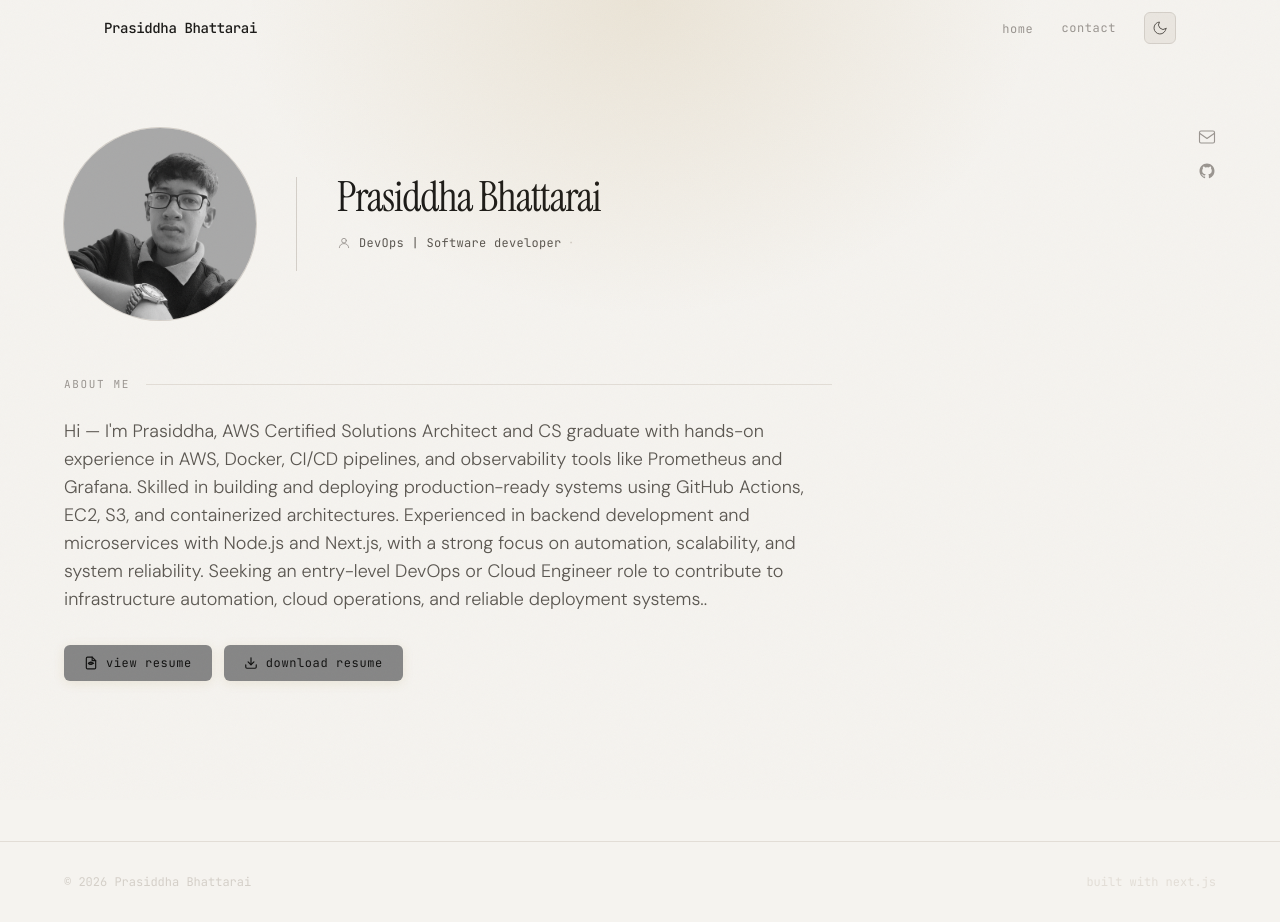
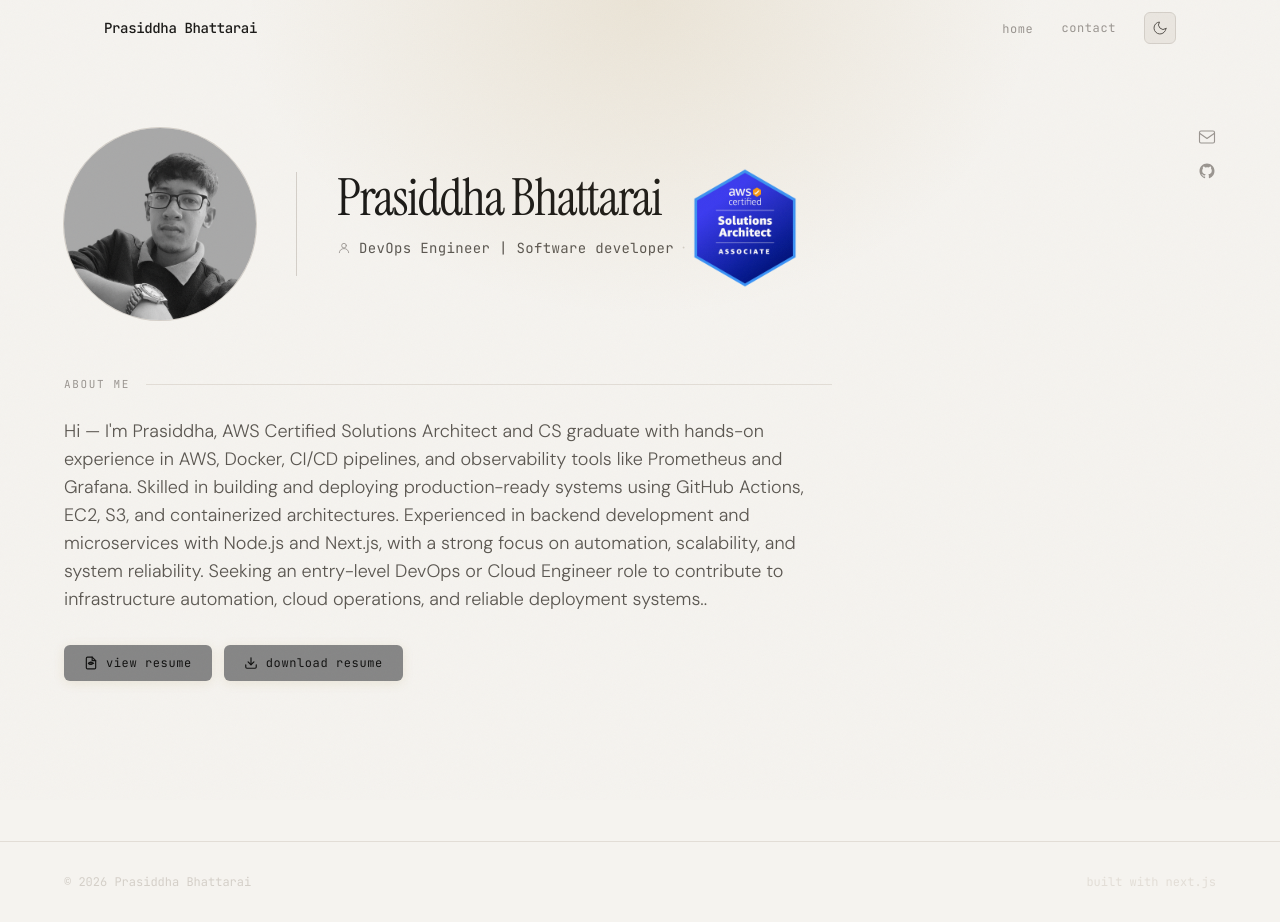
Before and after one commit to PrasiddhaBhattarai/Portfolio, a Next.js app: page / in a window 1280 px wide. Built offline with nearby package versions, Linux system fonts and the light colour scheme.

Commit message:
Created CredlyBadge.tsx and added it to Hero.tsx

```diff
--- /dev/null
+++ b/components/CredlyBadge.tsx
@@ -0,0 +1,58 @@
+// "use client";
+
+// import { useEffect, useRef } from "react";
+
+// export default function CredlyBadge() {
+//   const containerRef = useRef<HTMLDivElement>(null);
+
+//   useEffect(() => {
+//     const script = document.createElement("script");
+//     script.src = "https://cdn.credly.com/assets/utilities/embed.js";
+//     script.async = true;
+
+//     document.body.appendChild(script);
+
+//     return () => {
+//       document.body.removeChild(script);
+//     };
+//   }, []);
+
+//   return (
+//     <div
+//       ref={containerRef}
+//       data-iframe-width="150"
+//       data-iframe-height="270"
+//       data-share-badge-id="1637f74b-98b2-4152-a1d3-bff5939892a8"
+//       data-share-badge-host="https://www.credly.com"
+//     />
+//   );
+// }
+
+import Image from "next/image";
+
+export default function CredlyBadge() {
+  return (
+    <a
+      href="https://www.credly.com/badges/1637f74b-98b2-4152-a1d3-bff5939892a8/public_url"
+      target="_blank"
+      rel="noopener noreferrer"
+      className="inline-flex flex-col items-center gap-2 transition-transform duration-200 hover:scale-105"
+    >
+      <Image
+        src="/images/aws-certified-solutions-architect-associate.png"
+        alt="AWS Certified Solutions Architect Associate"
+        width={120}
+        height={120}
+        className="rounded-md"
+        priority
+      />
+
+      <span
+        className="text-[11px] font-mono tracking-wide text-center"
+        style={{ color: "var(--text-muted)" }}
+      >
+        {/* AWS Certified Solutions Architect */}
+      </span>
+    </a>
+  );
+}
--- a/components/Hero.tsx
+++ b/components/Hero.tsx
@@ -4,6 +4,7 @@ import Image from "next/image";
 import Link from "next/link";
 import SocialLinks from "./SocialLinks";
 import { motion } from "framer-motion";
+import CredlyBadge from "@/components/CredlyBadge";
 
 const FADE_UP = {
   hidden: { opacity: 0, y: 18 },
@@ -71,7 +72,8 @@ export default function Hero() {
                   variants={FADE_UP}
                   initial="hidden"
                   animate="show"
-                  className="font-serif text-3xl sm:text-[2.6rem] leading-none tracking-tight mb-3"
+                  // className="font-serif text-3xl sm:text-[2.6rem] leading-none tracking-tight mb-3"
+                  className="font-serif text-3xl sm:text-[3rem] md:text-[3.2rem] leading-none tracking-tight mb-3"
                   style={{ color: "var(--text-pri)" }}
                 >
                   Prasiddha Bhattarai
@@ -98,10 +100,10 @@ export default function Hero() {
                     <path d="M4 20c0-4 3.6-7 8-7s8 3 8 7" />
                   </svg>
                   <span
-                    className="font-mono text-xs tracking-wide"
+                    className="font-mono text-sm tracking-wide"
                     style={{ color: "var(--text-sec)" }}
                   >
-                    DevOps | Software developer
+                    DevOps Engineer | Software developer
                   </span>
                   <span style={{ color: "var(--border)" }}>·</span>
                   {/* <span className="font-mono text-xs tracking-wide" style={{ color: "var(--text-muted)" }}>
@@ -119,6 +121,9 @@ export default function Hero() {
               >
                 Hello
               </motion.p> */}
+              </div>
+              <div className="mt-4">
+                <CredlyBadge />
               </div>
             </div>
           </div>
@@ -173,7 +178,16 @@ export default function Hero() {
               className="text-base sm:text-lg leading-relaxed font-light"
               style={{ color: "var(--text-sec)" }}
             >
-              Hi — I&apos;m Prasiddha, AWS Certified Solutions Architect and CS graduate with hands-on experience in AWS, Docker, CI/CD pipelines, and observability tools like Prometheus and Grafana. Skilled in building and deploying production-ready systems using GitHub Actions, EC2, S3, and containerized architectures. Experienced in backend development and microservices with Node.js and Next.js, with a strong focus on automation, scalability, and system reliability. Seeking an entry-level DevOps or Cloud Engineer role to contribute to infrastructure automation, cloud operations, and reliable deployment systems..
+              Hi — I&apos;m Prasiddha, AWS Certified Solutions Architect and CS
+              graduate with hands-on experience in AWS, Docker, CI/CD pipelines,
+              and observability tools like Prometheus and Grafana. Skilled in
+              building and deploying production-ready systems using GitHub
+              Actions, EC2, S3, and containerized architectures. Experienced in
+              backend development and microservices with Node.js and Next.js,
+              with a strong focus on automation, scalability, and system
+              reliability. Seeking an entry-level DevOps or Cloud Engineer role
+              to contribute to infrastructure automation, cloud operations, and
+              reliable deployment systems..
             </p>
             {/* <p
               className="text-base leading-relaxed font-light"
```
Also changed, not shown: public/images/aws-certified-solutions-architect-associate.png (added).
